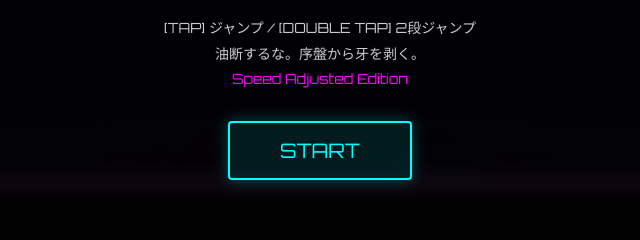
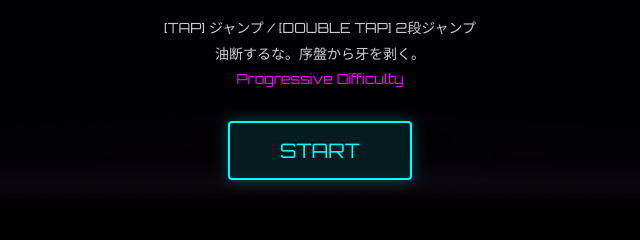
Before and after one commit to kotakahashi-4u/cyber-run-by-gemini3.0, a plain HTML site: page index.html in a window 1280 px wide. Shown: the part 377-617 px from the top of the page, 320-960 px from the left. Drawn offline with Linux system fonts and the light colour scheme.

Commit message:
Update index.html

```diff
--- a/index.html
+++ b/index.html
@@ -3,7 +3,7 @@
 <head>
     <meta charset="UTF-8">
     <meta name="viewport" content="width=device-width, initial-scale=1.0, maximum-scale=1.0, user-scalable=no">
-    <title>Cyber Run - Speed Adjusted</title>
+    <title>Cyber Run - Progressive Difficulty</title>
     <style>
         @import url('https://fonts.googleapis.com/css2?family=Orbitron:wght@400;700&display=swap');
 
@@ -158,7 +158,7 @@
         <p class="instruction">
             [TAP] ジャンプ / [DOUBLE TAP] 2段ジャンプ<br>
             油断するな。序盤から牙を剥く。<br>
-            <span style="color: #f0f;">Speed Adjusted Edition</span>
+            <span style="color: #f0f;">Progressive Difficulty</span>
         </p>
         <button id="startBtn" class="btn-cyber">START</button>
     </div>
@@ -180,14 +180,10 @@
         jumpForce: (isMobile ? 12.0 : 13.0) * SCALE,
         doubleJumpForce: (isMobile ? 10.0 : 11.0) * SCALE,
 
-        // Initial Speed Adjusted:
-        // Mobile: 2.5 -> 3.0 (+20%)
-        // PC: 3.5 -> 7.0 (x2)
-        initialSpeed: (isMobile ? 3.0 : 7.0) * SCALE,
+        initialSpeed: (isMobile ? 2.5 : 3.5) * SCALE,
         // 加速は極めて緩やかに (難易度は地形で上げるため)
         speedIncrease: 0.00005 * SCALE,
-        // Max Speed Adjusted to accommodate higher initial speeds
-        maxSpeed: (isMobile ? 8 : 13) * SCALE,
+        maxSpeed: (isMobile ? 7 : 9) * SCALE,
 
         colors: {
             bike: '#0ff',
```
